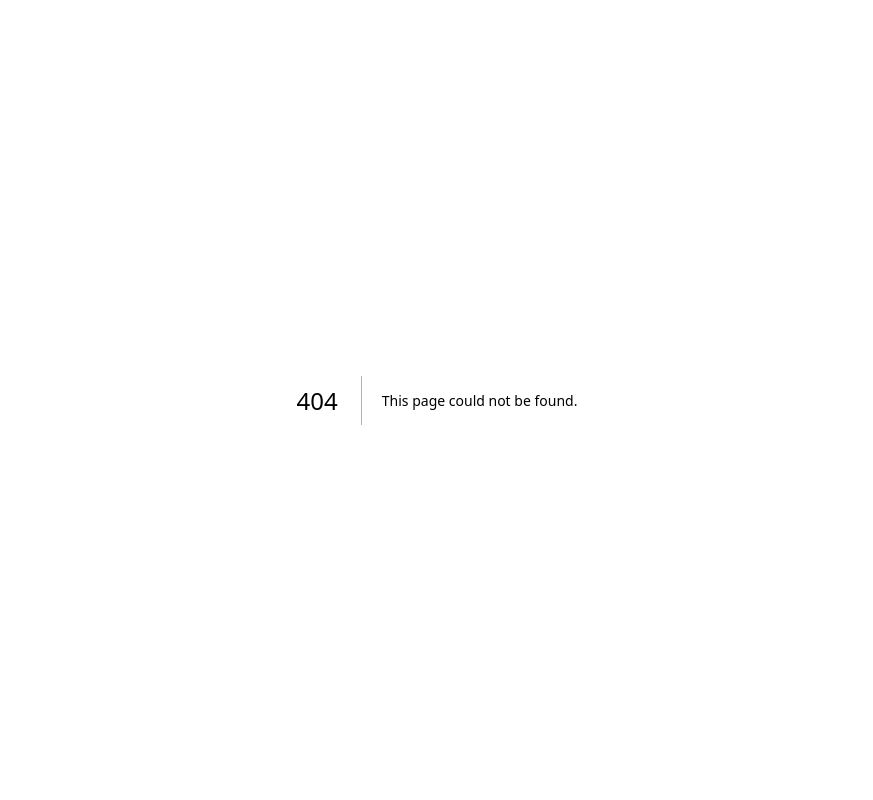
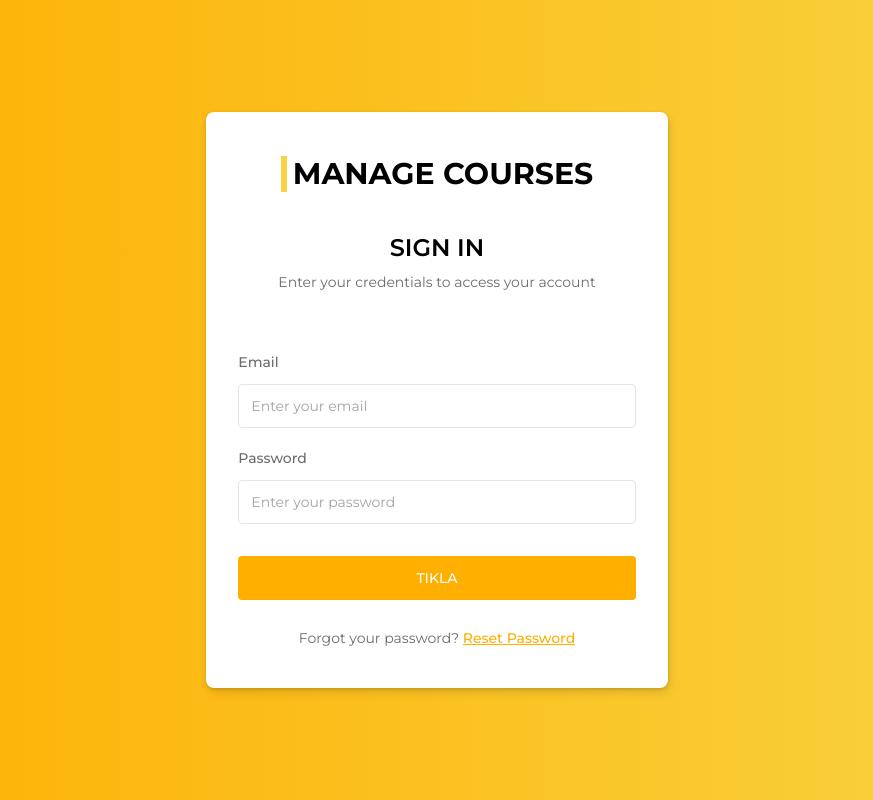
Before and after one commit to kadiraydinli/simple-student-manage-panel, a Next.js app: page /login in a window 1280 px wide. Before the commit this address had no page. Shown: the whole page, without its empty margins (203-1076 px from the left). Built offline with nearby package versions, Linux system fonts and the light colour scheme.

Commit message:
create login page

```diff
--- a/app/components/LoginCard.tsx
+++ b/app/login/components/LoginCard.tsx
@@ -1,13 +1,17 @@
 "use client";
 
+import Box from "@/components/Box";
 import Button from "@/components/Button";
 import Input from "@/components/Input";
+import useAuth from "@/hooks/useAuth";
 
 const LoginCard = () => {
+	const { onLogin } = useAuth();
+
 	return (
-		<div className="bg-white rounded-lg pt-[44px] px-8 pb-10 drop-shadow flex flex-col justify-center items-center">
+		<Box>
 			<div className="flex flex-row">
-				<div className="divide-x-2 bg-red-500"></div>
+				<div className="border-l-[6px] border-[--secondary] mr-1.5"></div>
 				<h1 className="font-bold text-3xl">MANAGE COURSES</h1>
 			</div>
 
@@ -24,9 +28,12 @@ const LoginCard = () => {
 					placeholder="Enter your password"
 					labelTitle="Password"
 					type="password"
+					autoComplete="on"
 				/>
 
-				<Button className="mt-8">Tıkla</Button>
+				<Button className="mt-8" onClick={onLogin}>
+					Tıkla
+				</Button>
 			</form>
 
 			<div className="mt-7 font-normal text-sm text-[--text]">
@@ -35,7 +42,7 @@ const LoginCard = () => {
 					Reset Password
 				</span>
 			</div>
-		</div>
+		</Box>
 	);
 };
 
--- /dev/null
+++ b/app/login/error.tsx
@@ -0,0 +1,11 @@
+"use client";
+
+const Error = () => {
+	return (
+		<div className="w-screen h-screen flex justify-center items-center bg-gradient-to-r from-[--primary] to-[--secondary]">
+			<h1 className="font-bold text-3xl">Something went wrong!</h1>
+		</div>
+	);
+};
+
+export default Error;
--- /dev/null
+++ b/app/login/loading.tsx
@@ -0,0 +1,13 @@
+"use client";
+
+import { BounceLoader } from "react-spinners";
+
+const Loading = () => {
+	return (
+		<div className="w-screen h-screen flex justify-center items-center bg-gradient-to-r from-[--primary] to-[--secondary]">
+			<BounceLoader color="white" size={40} />
+		</div>
+	);
+};
+
+export default Loading;
--- /dev/null
+++ b/app/login/page.tsx
@@ -0,0 +1,27 @@
+"use client";
+
+import { useEffect } from "react";
+import { useRouter } from "next/navigation";
+
+import useAuth from "@/hooks/useAuth";
+
+import LoginCard from "./components/LoginCard";
+
+const Login = () => {
+	const router = useRouter();
+	const { isLogin } = useAuth();
+
+	useEffect(() => {
+		if (isLogin) {
+			router.replace("/");
+		}
+	}, [isLogin, router]);
+
+	return (
+		<div className="w-screen h-screen flex justify-center items-center bg-gradient-to-r from-[--primary] to-[--secondary]">
+			<LoginCard />
+		</div>
+	);
+};
+
+export default Login;
```
